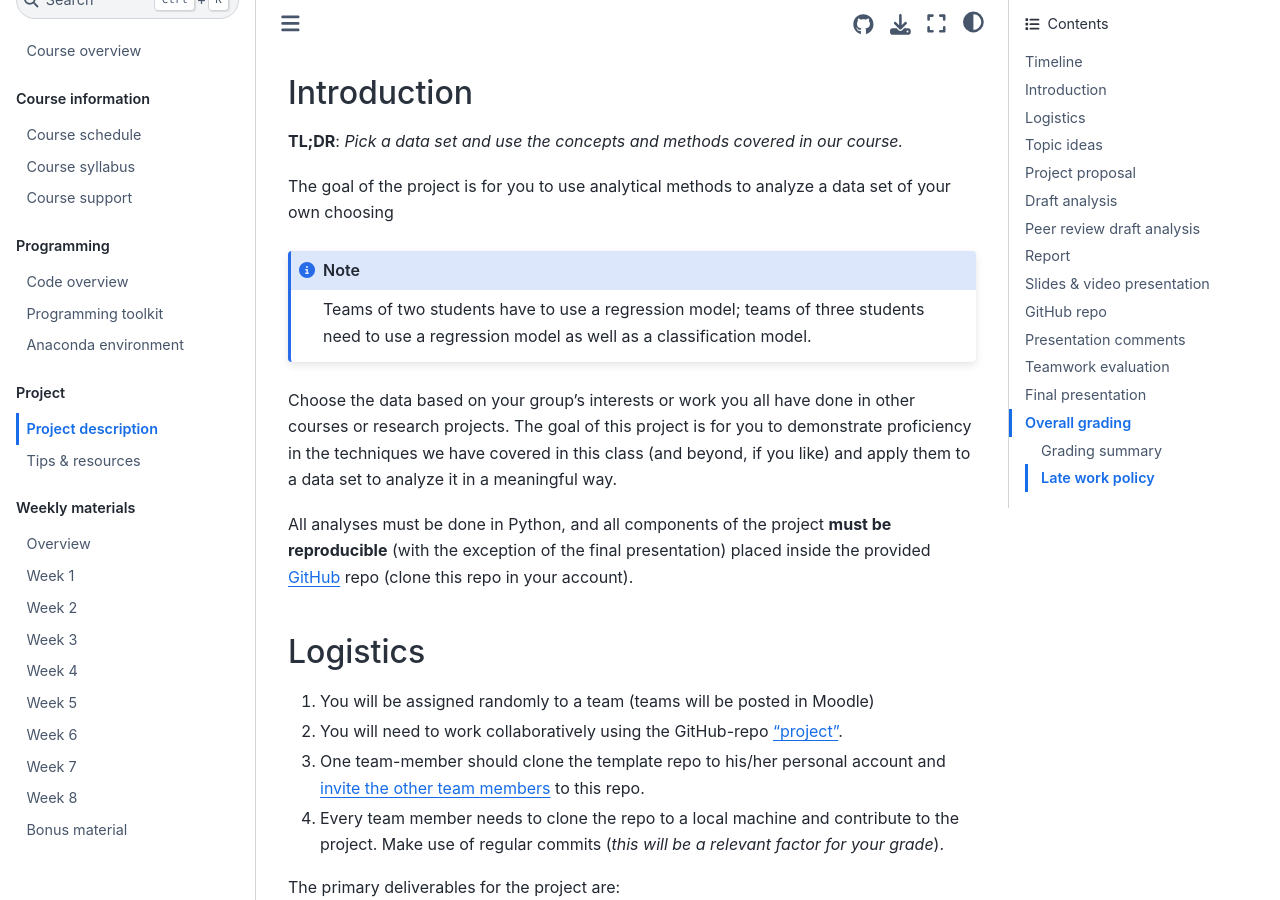
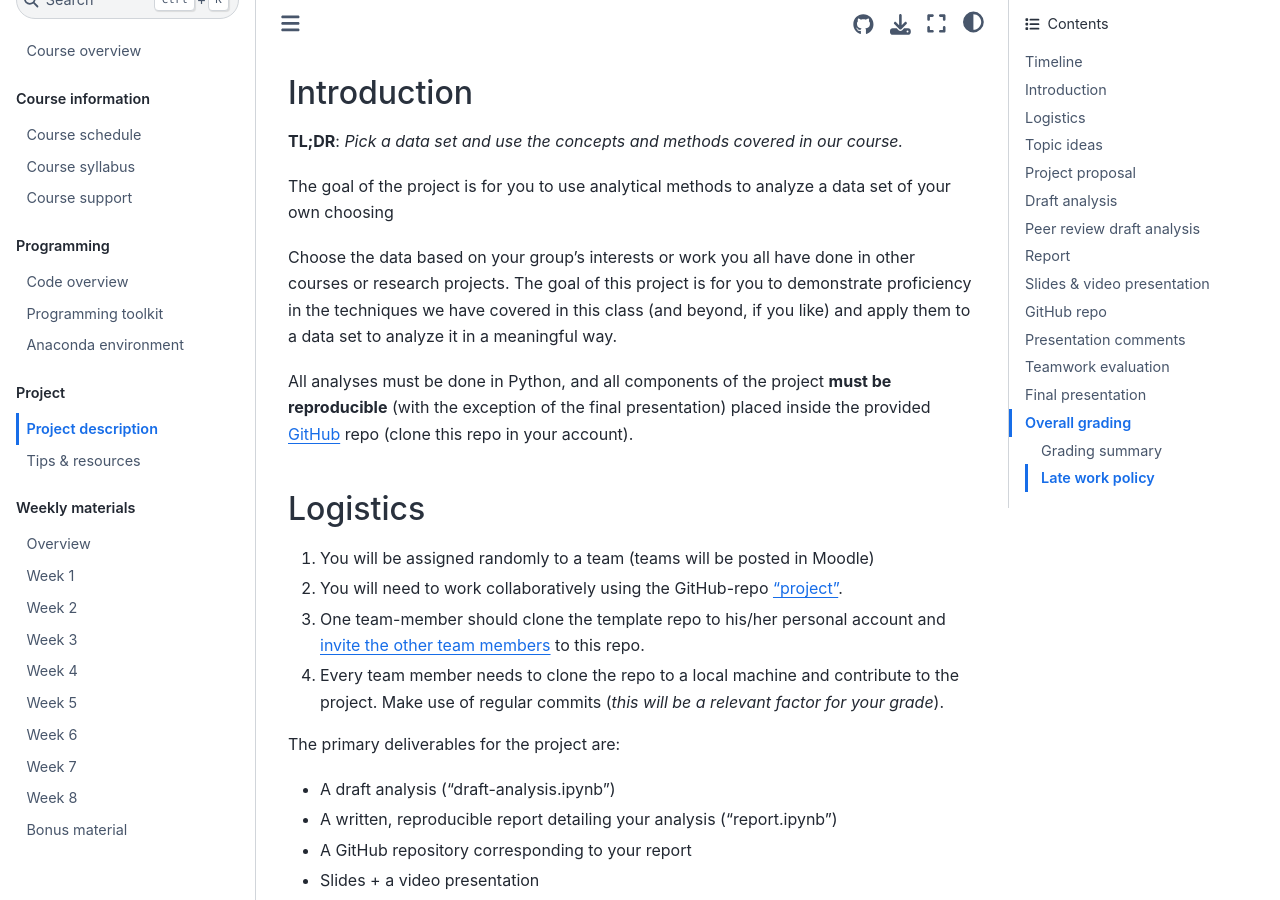
Before and after one commit to as-ws22/website, a Jupyter Book: the page built from docs/project-description.md, in a window 1280 px wide and 900 px high, scrolled down 637 px. Built offline with Jupyter Book 1.0.4 settings and Sphinx 7.4.7 and the Sphinx Book theme 1.1.4, drawn with Linux system fonts in a browser that asks for light colours; comment, search, counter and statistics services are not loaded.

Commit message:
Update project-description.md

````diff
--- a/docs/project-description.md
+++ b/docs/project-description.md
@@ -21,11 +21,6 @@
 **TL;DR**: *Pick a data set and use the concepts and methods covered in our course.*
 
 The goal of the project is for you to use analytical methods to analyze a data set of your own choosing
-
-
-```{Note}
-Teams of two students have to use a regression model; teams of three students need to use a regression model as well as a classification model.
-```
 
 Choose the data based on your group's interests or work you all have done in other courses or research projects.
 The goal of this project is for you to demonstrate proficiency in the techniques we have covered in this class (and beyond, if you like) and apply them to a data set to analyze it in a meaningful way.
````
